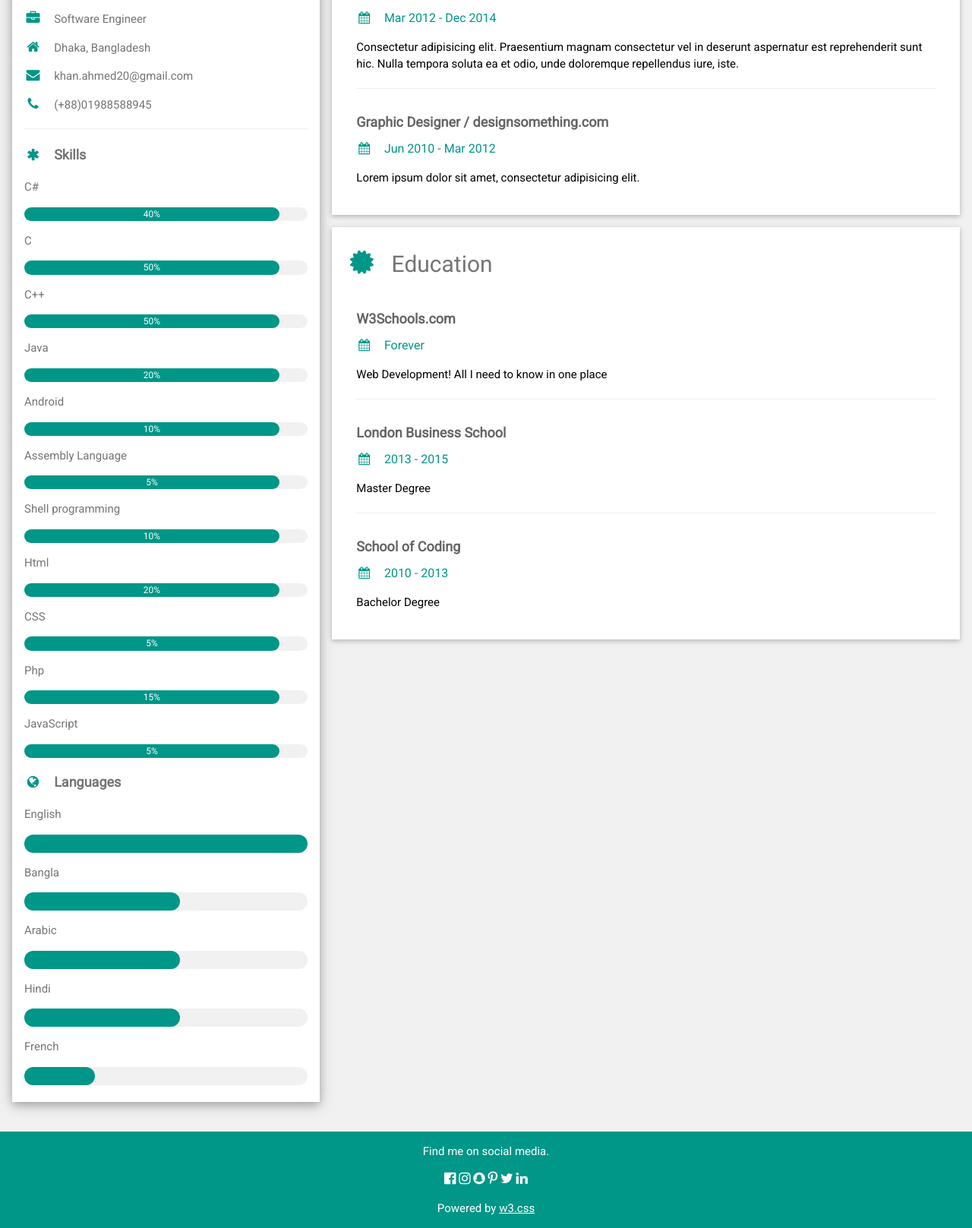
After one commit to Ahmad-Shafique/Websites-laragon-apache-stack-, a PHP site: page /myCV/index.php in a window 1280 px wide. The commit adds this page. Shown: the part 321-1938 px from the top of the page at 76% size. Run offline with PHP 8.4, Linux system fonts and the light colour scheme.

```diff
--- a/index.html
+++ b/index.html
@@ -8,10 +8,13 @@
 		<br>
 		<br>
 
+		<a href="myCV\index.php"> CV </a> <br> <br>
 		<a href="addcalc\test.html"> Php Add Calculator test </a> <br> <br>
 		<a href="yougotit.com\welcome_page.php"> yougotit.com </a> <br> <br>
 		<a href="testMysqlInPhp\my.php"> Test mysql connection </a> <br> <br>
 		<a href="HelpForHumanity\index.php"> Help For Humanity </a> <br> <br>
+		<a href="improvedTODO\index.php"> Improved TODO </a> <br> <br>
+
 
 
 	</body>
--- /dev/null
+++ b/myCV/index.php
@@ -0,0 +1,177 @@
+<!DOCTYPE html>
+<html>
+<title>Curriculum Vitae</title>
+<meta charset="UTF-8">
+<meta name="viewport" content="width=device-width, initial-scale=1">
+<link rel="stylesheet" href="https://www.w3schools.com/lib/w3.css">
+<link rel='stylesheet' href='https://fonts.googleapis.com/css?family=Roboto'>
+<link rel="stylesheet" href="https://cdnjs.cloudflare.com/ajax/libs/font-awesome/4.7.0/css/font-awesome.min.css">
+<style>
+html,body,h1,h2,h3,h4,h5,h6 {font-family: "Roboto", sans-serif}
+</style>
+<body class="w3-light-grey">
+
+<!-- Page Container -->
+<div class="w3-content w3-margin-top" style="max-width:1400px;">
+
+  <!-- The Grid -->
+  <div class="w3-row-padding">
+
+    <!-- Left Column -->
+    <div class="w3-third">
+
+      <div class="w3-white w3-text-grey w3-card-4">
+        <div class="w3-display-container">
+          <img src="/w3images/avatar_hat.jpg" style="width:100%" alt="Avatar">
+          <div class="w3-display-bottomleft w3-container w3-text-black">
+            <h2>Ahmed Muhammad Shafique</h2>
+          </div>
+        </div>
+        <div class="w3-container">
+          <p><i class="fa fa-briefcase fa-fw w3-margin-right w3-large w3-text-teal"></i>Software Engineer</p>
+          <p><i class="fa fa-home fa-fw w3-margin-right w3-large w3-text-teal"></i>Dhaka, Bangladesh</p>
+          <p><i class="fa fa-envelope fa-fw w3-margin-right w3-large w3-text-teal"></i>khan.ahmed20@gmail.com</p>
+          <p><i class="fa fa-phone fa-fw w3-margin-right w3-large w3-text-teal"></i>(+88)01988588945</p>
+          <hr>
+
+          <p class="w3-large"><b><i class="fa fa-asterisk fa-fw w3-margin-right w3-text-teal"></i>Skills</b></p>
+          <p>C#</p>
+          <div class="w3-light-grey w3-round-xlarge w3-small">
+            <div class="w3-container w3-center w3-round-xlarge w3-teal" style="width:90%">40%</div>
+          </div>
+		  <p>C</p>
+          <div class="w3-light-grey w3-round-xlarge w3-small">
+            <div class="w3-container w3-center w3-round-xlarge w3-teal" style="width:90%">50%</div>
+          </div>
+		  <p>C++</p>
+          <div class="w3-light-grey w3-round-xlarge w3-small">
+            <div class="w3-container w3-center w3-round-xlarge w3-teal" style="width:90%">50%</div>
+          </div>
+		  <p>Java</p>
+          <div class="w3-light-grey w3-round-xlarge w3-small">
+            <div class="w3-container w3-center w3-round-xlarge w3-teal" style="width:90%">20%</div>
+          </div>
+		  <p>Android</p>
+          <div class="w3-light-grey w3-round-xlarge w3-small">
+            <div class="w3-container w3-center w3-round-xlarge w3-teal" style="width:90%">10%</div>
+          </div>
+		  <p>Assembly Language</p>
+          <div class="w3-light-grey w3-round-xlarge w3-small">
+            <div class="w3-container w3-center w3-round-xlarge w3-teal" style="width:90%">5%</div>
+          </div>
+		  <p>Shell programming</p>
+          <div class="w3-light-grey w3-round-xlarge w3-small">
+            <div class="w3-container w3-center w3-round-xlarge w3-teal" style="width:90%">10%</div>
+          </div>
+		  <p>Html</p>
+          <div class="w3-light-grey w3-round-xlarge w3-small">
+            <div class="w3-container w3-center w3-round-xlarge w3-teal" style="width:90%">20%</div>
+          </div>
+		  <p>CSS</p>
+          <div class="w3-light-grey w3-round-xlarge w3-small">
+            <div class="w3-container w3-center w3-round-xlarge w3-teal" style="width:90%">5%</div>
+          </div>
+		  <p>Php</p>
+          <div class="w3-light-grey w3-round-xlarge w3-small">
+            <div class="w3-container w3-center w3-round-xlarge w3-teal" style="width:90%">15%</div>
+          </div>
+		  <p>JavaScript</p>
+          <div class="w3-light-grey w3-round-xlarge w3-small">
+            <div class="w3-container w3-center w3-round-xlarge w3-teal" style="width:90%">5%</div>
+          </div>
+
+          <p class="w3-large w3-text-theme"><b><i class="fa fa-globe fa-fw w3-margin-right w3-text-teal"></i>Languages</b></p>
+          <p>English</p>
+          <div class="w3-light-grey w3-round-xlarge">
+            <div class="w3-round-xlarge w3-teal" style="height:24px;width:100%"></div>
+          </div>
+          <p>Bangla</p>
+          <div class="w3-light-grey w3-round-xlarge">
+            <div class="w3-round-xlarge w3-teal" style="height:24px;width:55%"></div>
+          </div>
+          <p>Arabic</p>
+          <div class="w3-light-grey w3-round-xlarge">
+            <div class="w3-round-xlarge w3-teal" style="height:24px;width:55%"></div>
+          </div>
+          <p>Hindi</p>
+          <div class="w3-light-grey w3-round-xlarge">
+            <div class="w3-round-xlarge w3-teal" style="height:24px;width:55%"></div>
+          </div>
+          <p>French</p>
+          <div class="w3-light-grey w3-round-xlarge">
+            <div class="w3-round-xlarge w3-teal" style="height:24px;width:25%"></div>
+          </div>
+          <br>
+        </div>
+      </div><br>
+
+    <!-- End Left Column -->
+    </div>
+
+    <!-- Right Column -->
+    <div class="w3-twothird">
+
+      <div class="w3-container w3-card-2 w3-white w3-margin-bottom">
+        <h2 class="w3-text-grey w3-padding-16"><i class="fa fa-suitcase fa-fw w3-margin-right w3-xxlarge w3-text-teal"></i>Work Experience</h2>
+        <div class="w3-container">
+          <h5 class="w3-opacity"><b>Front End Developer / w3schools.com</b></h5>
+          <h6 class="w3-text-teal"><i class="fa fa-calendar fa-fw w3-margin-right"></i>Jan 2015 - <span class="w3-tag w3-teal w3-round">Current</span></h6>
+          <p>Lorem ipsum dolor sit amet. Praesentium magnam consectetur vel in deserunt aspernatur est reprehenderit sunt hic. Nulla tempora soluta ea et odio, unde doloremque repellendus iure, iste.</p>
+          <hr>
+        </div>
+        <div class="w3-container">
+          <h5 class="w3-opacity"><b>Web Developer / something.com</b></h5>
+          <h6 class="w3-text-teal"><i class="fa fa-calendar fa-fw w3-margin-right"></i>Mar 2012 - Dec 2014</h6>
+          <p>Consectetur adipisicing elit. Praesentium magnam consectetur vel in deserunt aspernatur est reprehenderit sunt hic. Nulla tempora soluta ea et odio, unde doloremque repellendus iure, iste.</p>
+          <hr>
+        </div>
+        <div class="w3-container">
+          <h5 class="w3-opacity"><b>Graphic Designer / designsomething.com</b></h5>
+          <h6 class="w3-text-teal"><i class="fa fa-calendar fa-fw w3-margin-right"></i>Jun 2010 - Mar 2012</h6>
+          <p>Lorem ipsum dolor sit amet, consectetur adipisicing elit. </p><br>
+        </div>
+      </div>
+
+      <div class="w3-container w3-card-2 w3-white">
+        <h2 class="w3-text-grey w3-padding-16"><i class="fa fa-certificate fa-fw w3-margin-right w3-xxlarge w3-text-teal"></i>Education</h2>
+        <div class="w3-container">
+          <h5 class="w3-opacity"><b>W3Schools.com</b></h5>
+          <h6 class="w3-text-teal"><i class="fa fa-calendar fa-fw w3-margin-right"></i>Forever</h6>
+          <p>Web Development! All I need to know in one place</p>
+          <hr>
+        </div>
+        <div class="w3-container">
+          <h5 class="w3-opacity"><b>London Business School</b></h5>
+          <h6 class="w3-text-teal"><i class="fa fa-calendar fa-fw w3-margin-right"></i>2013 - 2015</h6>
+          <p>Master Degree</p>
+          <hr>
+        </div>
+        <div class="w3-container">
+          <h5 class="w3-opacity"><b>School of Coding</b></h5>
+          <h6 class="w3-text-teal"><i class="fa fa-calendar fa-fw w3-margin-right"></i>2010 - 2013</h6>
+          <p>Bachelor Degree</p><br>
+        </div>
+      </div>
+
+    <!-- End Right Column -->
+    </div>
+
+  <!-- End Grid -->
+  </div>
+
+  <!-- End Page Container -->
+</div>
+
+<footer class="w3-container w3-teal w3-center w3-margin-top">
+  <p>Find me on social media.</p>
+  <i class="fa fa-facebook-official w3-hover-text-indigo w3-large"></i>
+  <i class="fa fa-instagram w3-hover-text-purple w3-large"></i>
+  <i class="fa fa-snapchat w3-hover-text-yellow w3-large"></i>
+  <i class="fa fa-pinterest-p w3-hover-text-red w3-large"></i>
+  <i class="fa fa-twitter w3-hover-text-light-blue w3-large"></i>
+  <i class="fa fa-linkedin w3-hover-text-indigo w3-large"></i>
+  <p>Powered by <a href="https://www.w3schools.com/w3css/default.asp" target="_blank">w3.css</a></p>
+</footer>
+
+</body>
+</html>
```
Also changed, not shown: improvedTODO/index.php (added, +38 -0 lines), improvedTODO/test.php (added, +42 -0 lines), improvedTODO/todoScripts.js (added, +60 -0 lines), improvedTODO/todocss.css (added, +13 -0 lines), testMysqlInPhp/my.php (+4 -53 lines), improvedTODO/w3.css.
